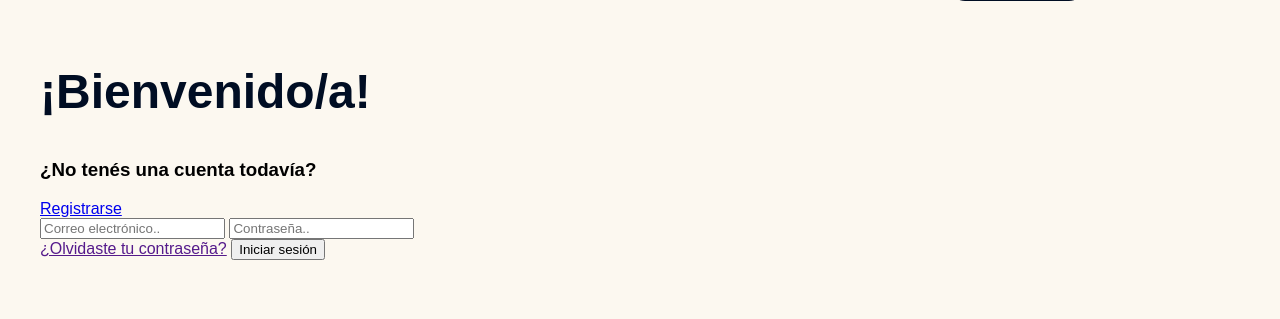
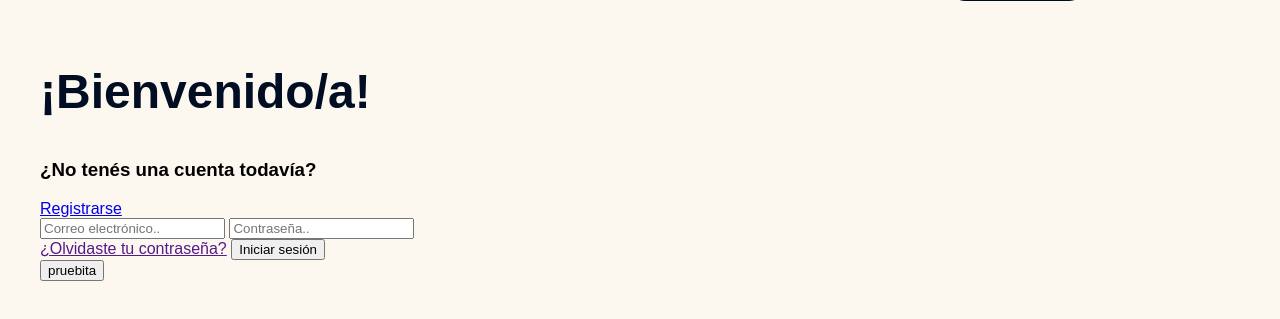
Before and after one commit to florScalt/Plats-Obligaotrio2, a plain HTML site: page Front/login.html in a window 1280 px wide. Shown: the part 67-386 px from the top of the page. Drawn offline with nearby package versions, Linux system fonts and the light colour scheme.

Commit message:
subi button

```diff
--- a/Front/login.html
+++ b/Front/login.html
@@ -19,6 +19,7 @@
             <a href="" id="olvidaste">¿Olvidaste tu contraseña?</a>
             <button id="btnInicioSesion">Iniciar sesión</button>
         </div>
+        <button>pruebita</button>
         <div class="ilustracion">
             <img src="" alt="">
         </div>
```
